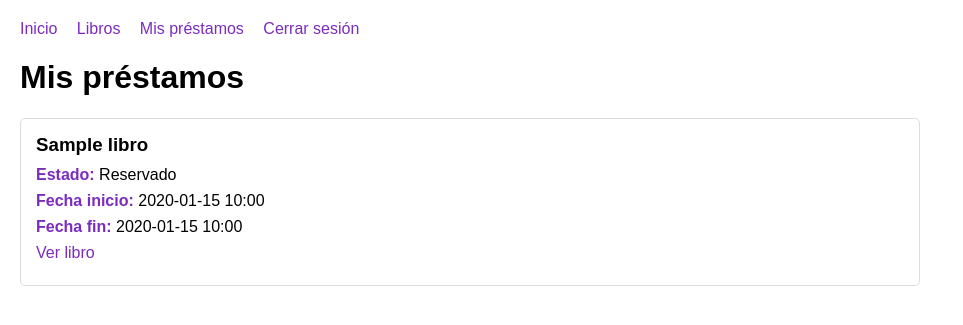
After one commit to CarriDe/Proyecto-biblio, a Django app: page /mis-prestamos/ in a window 1280 px wide. The commit adds this page. Shown: the top 325 px of the page, without its empty margins (0-963 px from the left). Run offline with Django 5.2, Linux system fonts and the light colour scheme; a user stored in the database is signed in; tables that the repository leaves empty hold one stand-in row (values such as "Sample post").

Commit message:
Incluimos prestamos y adaptamos el resto del código para incluirlo.

```diff
--- a/Biblioteca_1/admin.py
+++ b/Biblioteca_1/admin.py
@@ -25,8 +25,8 @@ class LibroAdmin(admin.ModelAdmin):
 
 
 class PrestamoAdmin(admin.ModelAdmin):
-    list_display = ('libro', 'usuario', 'fecha_prestamo', 'fecha_devolucion', 'devuelto')
-    list_filter = ('devuelto',)
+    list_display = ('libro', 'usuario', 'fecha_inicio', 'fecha_fin', 'estado')
+    list_filter = ('estado',)
     search_fields = ('libro__titulo', 'usuario__username')
 
 
--- a/Biblioteca_1/models.py
+++ b/Biblioteca_1/models.py
@@ -31,14 +31,20 @@ class Categoria(models.Model):
 
 
 class Prestamo(models.Model):
+    ESTADO_CHOICES = (
+        ('RESERVADO', 'Reservado'),
+        ('EN_PRESTAMO', 'En préstamo'),
+        ('DEVUELTO', 'Devuelto'),
+    )
+
+    usuario = models.ForeignKey(Usuario, on_delete=models.CASCADE, related_name='prestamos')
     libro = models.ForeignKey('Libro', on_delete=models.CASCADE, related_name='prestamos')
-    usuario = models.ForeignKey(Usuario, on_delete=models.CASCADE, related_name='prestamos')
-    fecha_prestamo = models.DateTimeField(auto_now_add=True)
-    fecha_devolucion = models.DateTimeField(null=True, blank=True)
-    devuelto = models.BooleanField(default=False)
+    fecha_inicio = models.DateTimeField(auto_now_add=True)
+    fecha_fin = models.DateTimeField(null=True, blank=True)
+    estado = models.CharField(max_length=12, choices=ESTADO_CHOICES, default='RESERVADO')
 
     def __str__(self):
-        return f"Prestamo: {self.libro} - {self.usuario}"
+        return f"Prestamo: {self.libro} - {self.usuario} ({self.estado})"
 
 
 class Libro(models.Model):
--- a/Biblioteca_1/urls.py
+++ b/Biblioteca_1/urls.py
@@ -9,5 +9,7 @@ urlpatterns = [
     path('logout/', views.logout_view, name='logout'),
     path('libros/', views.lista_libros, name='lista_libros'),
     path('libros/<int:id>/', views.detalle_libro, name='detalle_libro'),
+    path('libros/<int:id>/reservar/', views.reservar_libro, name='reservar_libro'),
+    path('mis-prestamos/', views.mis_prestamos, name='mis_prestamos'),
     path('buscar/', views.buscar, name='buscar'),
 ]
--- a/Biblioteca_1/views.py
+++ b/Biblioteca_1/views.py
@@ -1,10 +1,13 @@
+from datetime import timedelta
+
 from django import forms
 from django.contrib.auth import authenticate, login, logout
 from django.contrib.auth.forms import UserCreationForm, AuthenticationForm
 from django.shortcuts import redirect, render, get_object_or_404
 from django.db.models import Q
+from django.utils import timezone
 
-from .models import Usuario, Libro
+from .models import Usuario, Libro, Prestamo
 
 
 class LoginForm(AuthenticationForm):
@@ -102,6 +105,34 @@ def detalle_libro(request, id):
     return render(request, 'Biblioteca_1/detalle_libro.html', context)
 
 
+def reservar_libro(request, id):
+    libro = get_object_or_404(Libro, id=id)
+    if request.method != 'POST' or not request.user.is_authenticated or not libro.disponible:
+        return redirect('detalle_libro', id=id)
+
+    libro.disponible = False
+    libro.prestado = True
+    libro.save()
+    libro.usuarios_prestamo.add(request.user)
+
+    Prestamo.objects.create(
+        usuario=request.user,
+        libro=libro,
+        fecha_fin=timezone.now() + timedelta(days=14),
+        estado='RESERVADO',
+    )
+
+    return redirect('mis_prestamos')
+
+
+def mis_prestamos(request):
+    if not request.user.is_authenticated:
+        return redirect('login')
+
+    prestamos = Prestamo.objects.filter(usuario=request.user).select_related('libro')
+    return render(request, 'Biblioteca_1/mis_prestamos.html', {'prestamos': prestamos})
+
+
 def buscar(request):
     """Búsqueda de libros por título o autor"""
     query = request.GET.get('q', '')
--- a/templates/Biblioteca_1/libros.html
+++ b/templates/Biblioteca_1/libros.html
@@ -25,6 +25,7 @@
         <a href="{% url 'inicio' %}">Inicio</a>
         <a href="{% url 'lista_libros' %}">Libros</a>
         {% if user.is_authenticated %}
+            <a href="{% url 'mis_prestamos' %}">Mis préstamos</a>
             <a href="{% url 'logout' %}">Cerrar sesión</a>
         {% else %}
             <a href="{% url 'login' %}">Iniciar sesión</a>
--- /dev/null
+++ b/templates/Biblioteca_1/mis_prestamos.html
@@ -0,0 +1,50 @@
+<!DOCTYPE html>
+<html lang="es">
+<head>
+    <meta charset="UTF-8">
+    <title>Mis préstamos</title>
+    <style>
+        body { font-family: Arial; margin: 20px; }
+        nav { margin-bottom: 20px; }
+        a { margin-right: 15px; color: #7B2CBF; text-decoration: none; }
+        a:hover { text-decoration: underline; }
+        .container { max-width: 900px; }
+        .prestamo-card { border: 1px solid #ddd; padding: 15px; border-radius: 5px; margin-bottom: 15px; }
+        .prestamo-card h3 { margin: 0 0 10px 0; }
+        .info-row { margin: 8px 0; }
+        .label { font-weight: bold; color: #7B2CBF; }
+        .sin-prestamos { color: #999; text-align: center; }
+    </style>
+</head>
+<body>
+    <nav>
+        <a href="{% url 'inicio' %}">Inicio</a>
+        <a href="{% url 'lista_libros' %}">Libros</a>
+        <a href="{% url 'mis_prestamos' %}">Mis préstamos</a>
+        <a href="{% url 'logout' %}">Cerrar sesión</a>
+    </nav>
+
+    <div class="container">
+        <h1>Mis préstamos</h1>
+
+        {% if prestamos %}
+            {% for prestamo in prestamos %}
+                <div class="prestamo-card">
+                    <h3>{{ prestamo.libro.titulo }}</h3>
+                    <div class="info-row"><span class="label">Estado:</span> {{ prestamo.get_estado_display }}</div>
+                    <div class="info-row"><span class="label">Fecha inicio:</span> {{ prestamo.fecha_inicio|date:'Y-m-d H:i' }}</div>
+                    <div class="info-row">
+                        <span class="label">Fecha fin:</span>
+                        {% if prestamo.fecha_fin %}{{ prestamo.fecha_fin|date:'Y-m-d H:i' }}{% else %}No definida{% endif %}
+                    </div>
+                    <div class="info-row"><a href="{% url 'detalle_libro' prestamo.libro.id %}">Ver libro</a></div>
+                </div>
+            {% endfor %}
+        {% else %}
+            <div class="sin-prestamos">
+                <p>No tienes préstamos ni reservas.</p>
+            </div>
+        {% endif %}
+    </div>
+</body>
+</html>
```
Also changed, not shown: templates/Biblioteca_1/detalle_libro.html (+10 -1 lines).
